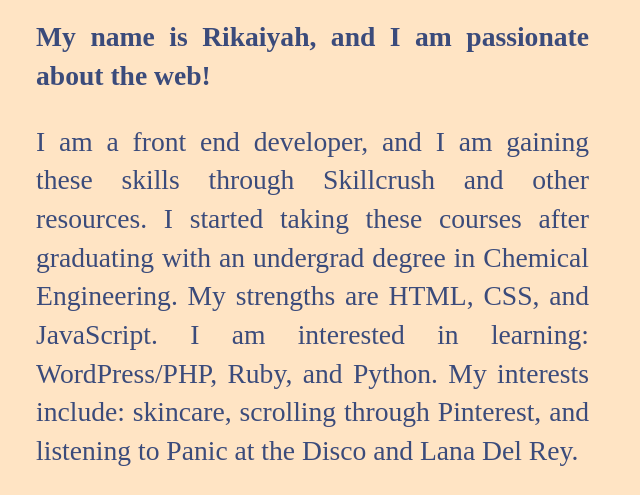
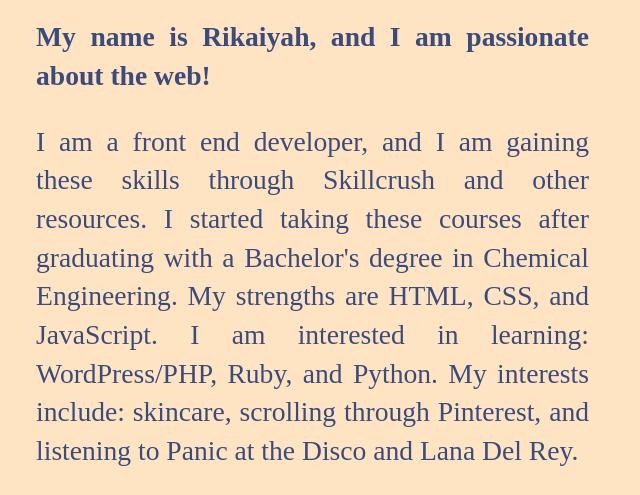
Before and after one commit to Rikaiyah-Winters/portfolio, a website: page index.html in a window 1280 px wide. Shown: the part 2680-3175 px from the top of the page, 627-1267 px from the left. Drawn offline with Linux system fonts and the light colour scheme; a web font is replaced by a local one.

Commit message:
Changed "undergrad" to "Bachelor's" degree

```diff
--- a/index.html
+++ b/index.html
@@ -94,7 +94,7 @@
                     </figure>
                     <div>
                         <p><strong>My name is Rikaiyah, and I am passionate about the web!</strong><br>
-                        <p>I am a front end developer, and I am gaining these skills through Skillcrush and other resources. I started taking these courses after graduating with an undergrad degree in Chemical Engineering. My strengths are HTML, CSS, and JavaScript. I am interested in learning: WordPress/PHP, Ruby, and Python. My interests include: skincare, scrolling through Pinterest, and listening to Panic at the Disco and Lana Del Rey.</p>
+                        <p>I am a front end developer, and I am gaining these skills through Skillcrush and other resources. I started taking these courses after graduating with a Bachelor's degree in Chemical Engineering. My strengths are HTML, CSS, and JavaScript. I am interested in learning: WordPress/PHP, Ruby, and Python. My interests include: skincare, scrolling through Pinterest, and listening to Panic at the Disco and Lana Del Rey.</p>
                         <p>Can't wait to work with you!</p>
                     </div>
                 </article>
```
